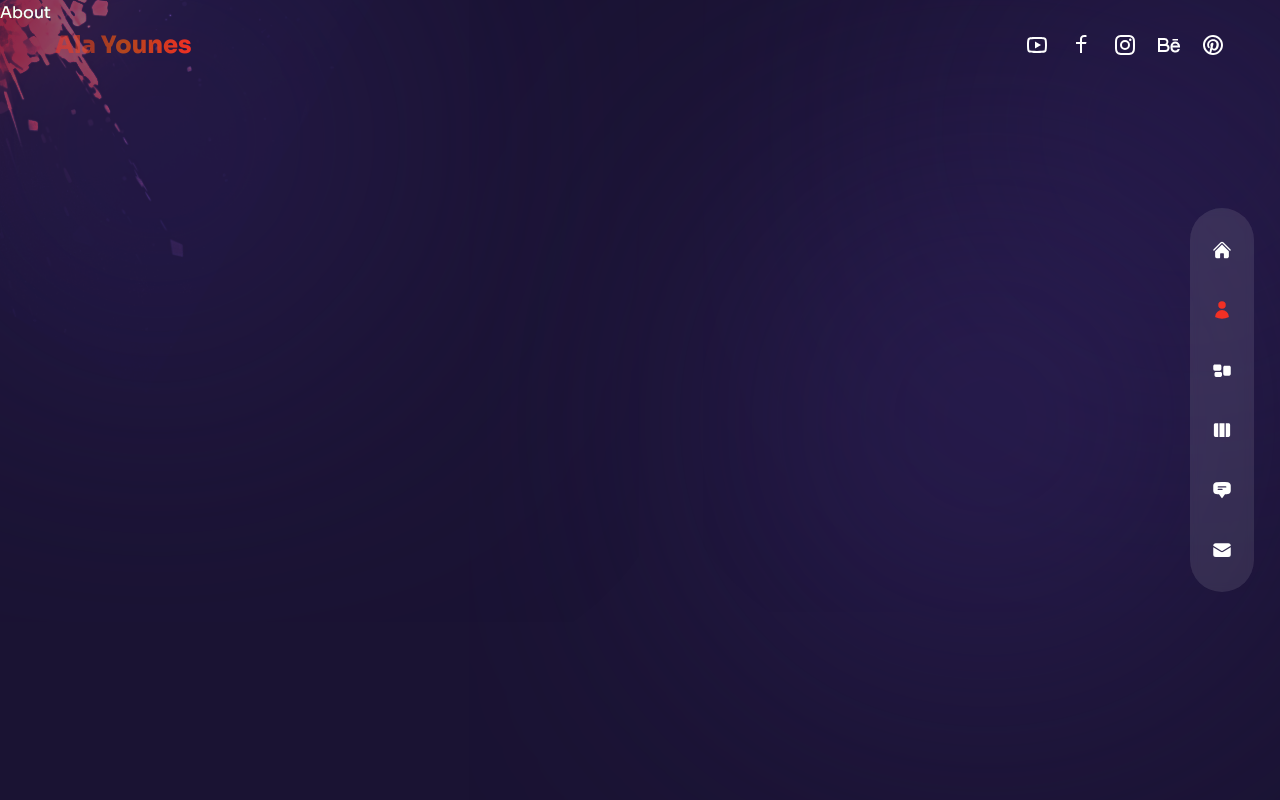
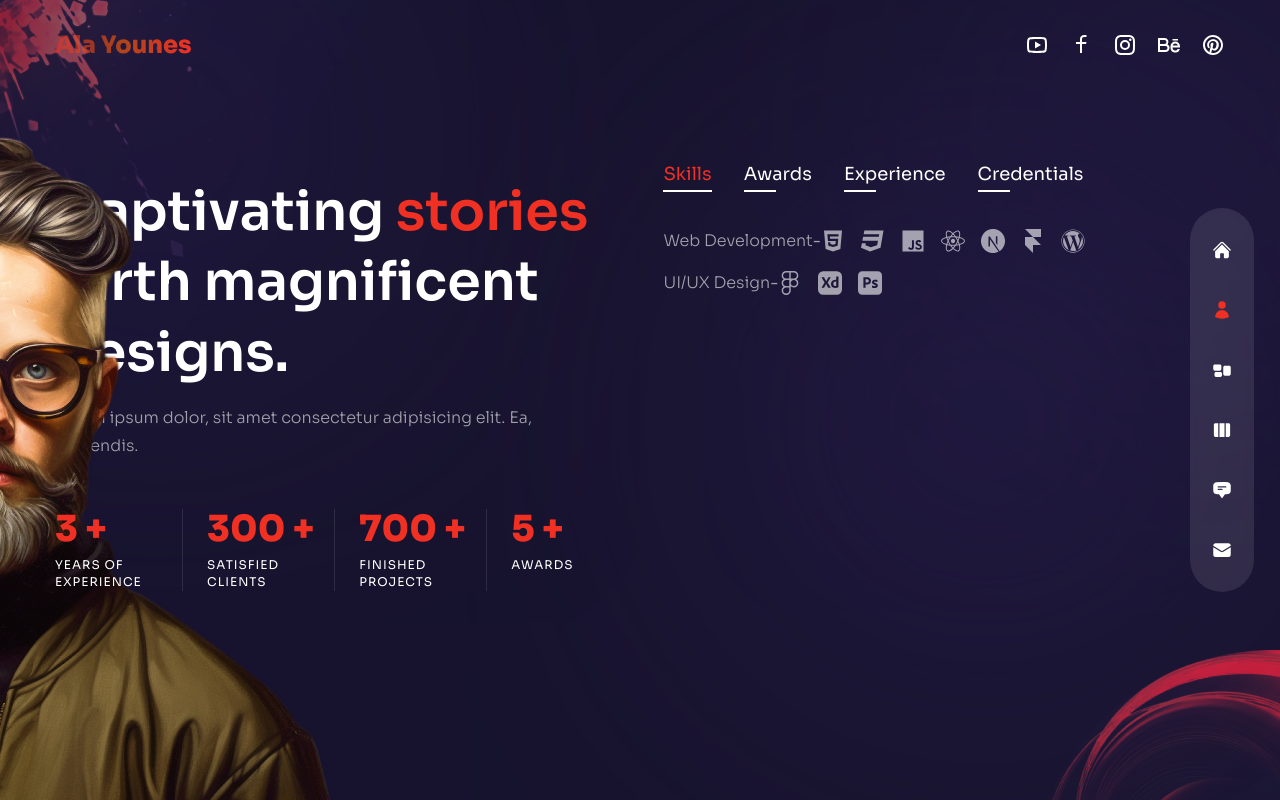
Before and after one commit to Ala-Younes/framer-motion-portfolio, a Next.js app: page /about in a window 1280 px wide. Built offline with nearby package versions, Linux system fonts and the light colour scheme.

Commit message:
0008 / Feature / About section + pulsating circle in the bottom + CountUp from react-countup

```diff
--- a/components/Circles.tsx
+++ b/components/Circles.tsx
@@ -1,5 +1,18 @@
+import Image from "next/image";
+
+import circles from "@/public/circles.png";
 const Circles = () => {
-  return <h1>Circles</h1>;
+  return (
+    <div className="w-[200px] xl:w-[300px] absolute -right-16 -bottom-2 mix-blend-color-dodge animate-pulse duration-75 z-10">
+      <Image
+        src={circles}
+        width={260}
+        height={200}
+        className=""
+        alt="circles"
+      />
+    </div>
+  );
 };
 
 export default Circles;
--- a/components/Header.tsx
+++ b/components/Header.tsx
@@ -6,7 +6,7 @@
   return (
     <header className="absolute z-30 w-full flex items-center px-16 xl:px-0 xl:h-[90px]">
       <div className="container mx-auto">
-        <div className="flex flex-col lg:flex-row  items-center justify-between gap-y-6 py-8">
+        <div className="flex flex-col xl:flex-row  items-center justify-between gap-y-6 py-8">
           {/* Logo */}
           <Link href={"/"}>
             <h2 className="font-extrabold text-2xl text-transparent bg-clip-text bg-gradient-to-r from-accent/50 via-orange-600/70 to-accent">
--- a/pages/about/index.tsx
+++ b/pages/about/index.tsx
@@ -1,4 +1,10 @@
 // icons
+import Avatar from "@/components/Avatar";
+import Circles from "@/components/Circles";
+import { fadeIn } from "@/variant";
+import { motion } from "framer-motion";
+import { useState } from "react";
+import CountUp from "react-countup";
 import {
   FaHtml5,
   FaCss3,
@@ -92,7 +98,145 @@
 ];
 
 const About = () => {
-  return <div>About</div>;
+  const [index, setIndex] = useState(0);
+
+  return (
+    <div className="h-full bg-primary/30 py-32 text-center xl:text-left">
+      <Circles />
+      {/* avatar img */}
+      <motion.div
+        variants={fadeIn("right", 0.2)}
+        initial="hidden"
+        animate="show"
+        exit="hidden"
+        className="hidden xl:flex absolute bottom-0 -left-[370px]"
+      >
+        <Avatar />
+      </motion.div>
+      <div className="container mx-auto h-full flex flex-col items-center xl:flex-row gap-x-6">
+        {/* text */}
+        <div className="flex-1 flex flex-col justify-center">
+          <motion.h2
+            variants={fadeIn("right", 0.2)}
+            initial="hidden"
+            animate="show"
+            exit="hidden"
+            className="h2"
+          >
+            Captivating <span className="text-accent">stories</span> birth
+            magnificent designs.
+          </motion.h2>
+          <motion.p
+            variants={fadeIn("right", 0.4)}
+            initial="hidden"
+            animate="show"
+            exit="hidden"
+            className="max-w-[500px] mx-auto xl:mx-0 mb-6 xl:mb-12 px-12 xl:px-0"
+          >
+            Lorem ipsum dolor, sit amet consectetur adipisicing elit. Ea,
+            reiciendis.
+          </motion.p>
+          {/* counters */}
+          <motion.div
+            variants={fadeIn("right", 0.6)}
+            initial="hidden"
+            animate="show"
+            exit="hidden"
+            className="hidden md:flex md:max-w-xl xl:max-w-none mx-auto xl:mx-0 mb-8"
+          >
+            <div className="flex flex-1 xl:gap-x-6">
+              {/* Experience */}
+              <div className="relative flex-1 after:w-[1px] after:h-full after:bg-white/10 after:absolute after:top-0 after:right-0">
+                <div className="text-2xl xl:text-4xl font-extrabold text-accent mb-2">
+                  <CountUp start={0} end={3} duration={5} /> +
+                </div>
+                <div className="text-xs uppercase tracking-[1px] leading-[1.4] max-w-[100px]">
+                  Years of experience
+                </div>
+              </div>
+              {/* Client */}
+              <div className="relative flex-1 after:w-[1px] after:h-full after:bg-white/10 after:absolute after:top-0 after:right-0">
+                <div className="text-2xl xl:text-4xl font-extrabold text-accent mb-2">
+                  <CountUp start={0} end={300} duration={5} /> +
+                </div>
+                <div className="text-xs uppercase tracking-[1px] leading-[1.4] max-w-[100px]">
+                  Satisfied Clients
+                </div>
+              </div>
+              {/* Finished Projects */}
+              <div className="relative flex-1 after:w-[1px] after:h-full after:bg-white/10 after:absolute after:top-0 after:right-0">
+                <div className="text-2xl xl:text-4xl font-extrabold text-accent mb-2">
+                  <CountUp start={0} end={700} duration={5} /> +
+                </div>
+                <div className="text-xs uppercase tracking-[1px] leading-[1.4] max-w-[100px]">
+                  Finished Projects
+                </div>
+              </div>
+              {/* Awars */}
+              <div className="relative flex-1">
+                <div className="text-2xl xl:text-4xl font-extrabold text-accent mb-2">
+                  <CountUp start={0} end={5} duration={5} /> +
+                </div>
+                <div className="text-xs uppercase tracking-[1px] leading-[1.4] max-w-[100px]">
+                  Awards
+                </div>
+              </div>
+            </div>
+          </motion.div>
+        </div>
+        {/* Info */}
+        <motion.div
+          variants={fadeIn("left", 0.2)}
+          initial="hidden"
+          animate="show"
+          exit="hidden"
+          className="flex flex-col w-full xl:max-w-[48%] h-[480px]"
+        >
+          <div className="flex gap-x-4 xl:gap-x-8 mx-auto xl:mx-0 mb-4 ">
+            {aboutData.map((item, itemIndex) => {
+              return (
+                <div
+                  key={itemIndex}
+                  className={`${
+                    index === itemIndex &&
+                    "text-accent after:w-full after:bg-accent after:transition-all after:duration-300"
+                  } cursor-pointer capitalize xl:text-lg relative after:w-8 after:h-[2px] after:bg-white after:absolute after:-bottom-1 after:left-0  hover:text-accent hover:after:bg-accent`}
+                  onClick={() => setIndex(itemIndex)}
+                >
+                  {item.title}
+                </div>
+              );
+            })}
+          </div>
+          <div className=" py-2 xl:py-6 flex flex-col gap-y-2 xl:gap-y-4 items-center xl:items-start">
+            {aboutData[index].info.map((item, itemIndex) => {
+              return (
+                <div
+                  key={itemIndex}
+                  className="flex-1 flex flex-col md:flex-row max-w-max items-center text-white/60"
+                >
+                  {/* title */}
+                  <div className="font-light mb-2 md:mb-0">{item.title}</div>
+                  <div className="hidden md:flex">-</div>
+                  <div>{item.stage}</div>
+                  {/* icons */}
+                  <div className="flex gap-x-4">
+                    {item.icons?.map((icon, iconIndex) => {
+                      return (
+                        <div key={iconIndex} className="text-2xl">
+                          {icon}
+                        </div>
+                      );
+                    })}
+                  </div>
+                </div>
+              );
+            })}
+          </div>
+        </motion.div>
+      </div>
+    </div>
+  );
 };
 
 export default About;
```
